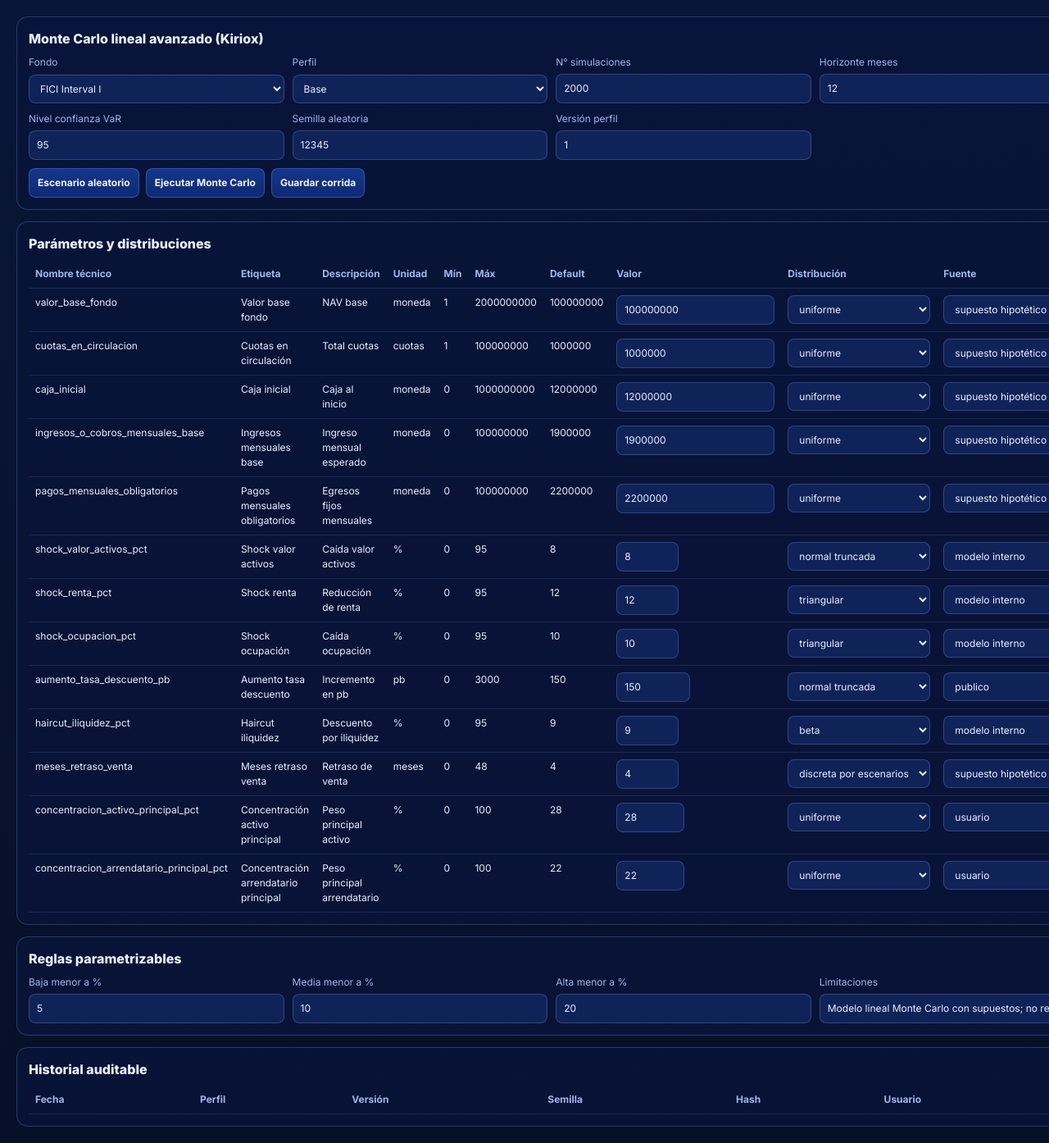
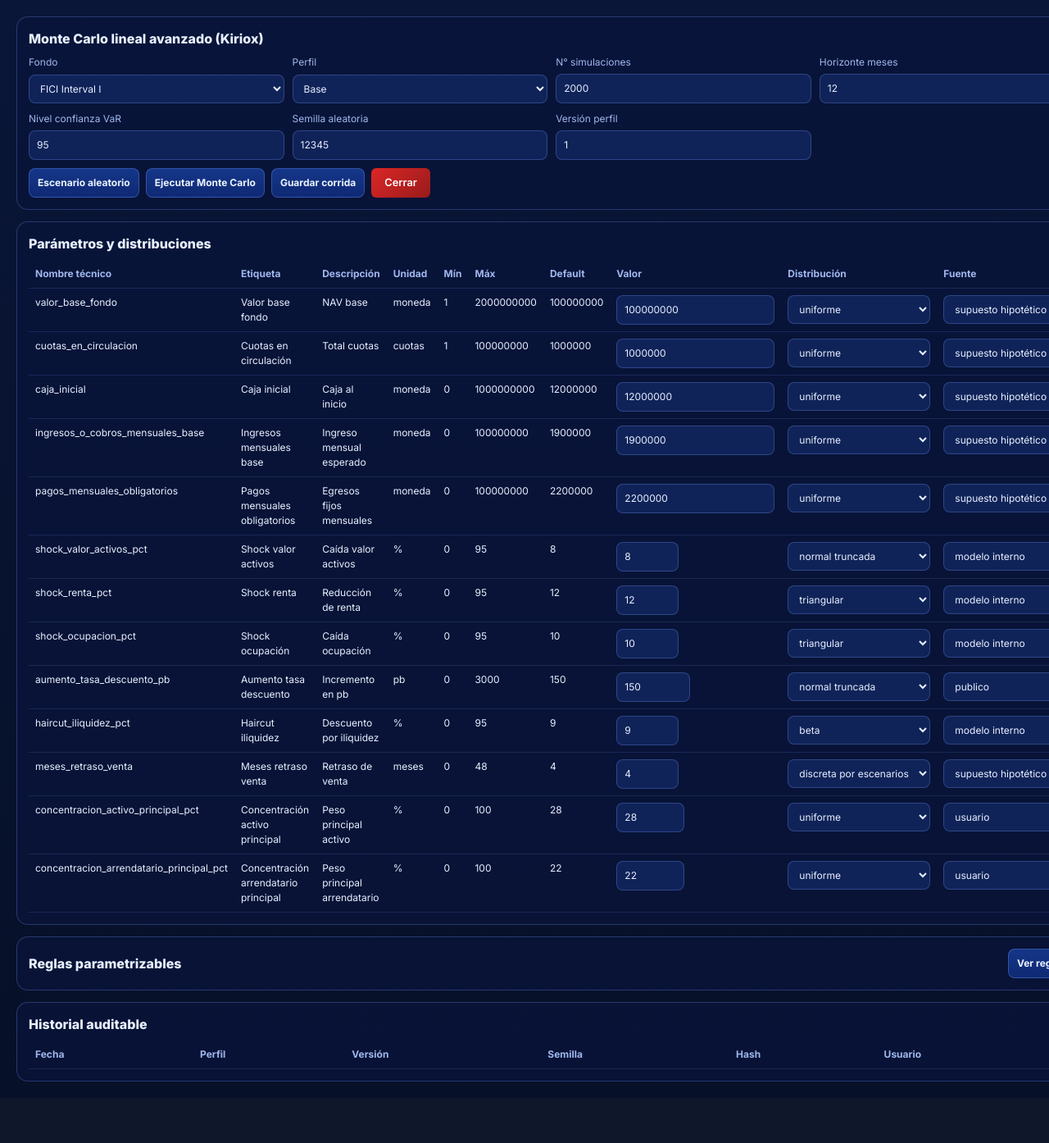
Before and after one commit to deivixadams/Kiriox_module_core, a Next.js app: page /score/simulacion/monte-carlo in a window 1280 px wide. Shown: the whole page at 82% size. After the commit the page ends 1339 px from the top, so only its background shows below. Built offline with nearby package versions, Linux system fonts and the light colour scheme.

Commit message:
Simulacion 3/3

```diff
--- a/src/modules/simulation/ui/pages/MonteCarloSimulationPage.tsx
+++ b/src/modules/simulation/ui/pages/MonteCarloSimulationPage.tsx
@@ -1,6 +1,7 @@
 'use client';
 
-import { useMemo, useState } from 'react';
+import { useEffect, useMemo, useState } from 'react';
+import { useRouter } from 'next/navigation';
 import styles from './MonteCarloSimulationPage.module.css';
 
 type Fund = 'FICI Interval I' | 'FICD Interval I';
@@ -134,6 +135,9 @@ function hashSnapshot(input: object) {
 }
 
 export default function MonteCarloSimulationPage() {
+  const router = useRouter();
+  const [showDistModal, setShowDistModal] = useState(false);
+  const [showRules, setShowRules] = useState(false);
   const [fund, setFund] = useState<Fund>('FICI Interval I');
   const [profile, setProfile] = useState<Profile>('Base');
   const [version, setVersion] = useState(1);
@@ -145,18 +149,18 @@ export default function MonteCarloSimulationPage() {
   const [params, setParams] = useState<Param[]>(ficiParams());
   const [limitations, setLimitations] = useState('Modelo lineal Monte Carlo con supuestos; no reemplaza valoración oficial.');
   const [summary, setSummary] = useState<Record<string, unknown> | null>(null);
-  const [runs, setRuns] = useState<Array<Record<string, unknown>>>(() => {
-    if (typeof window === 'undefined') return [];
-    const raw = localStorage.getItem('kiriox_mc_linear_v1');
-    if (!raw) return [];
-    try {
-      return JSON.parse(raw).runs ?? [];
-    } catch {
-      return [];
-    }
-  });
+  const [runs, setRuns] = useState<Array<Record<string, unknown>>>([]);
   const [runError, setRunError] = useState<string | null>(null);
   const [lastRunAt, setLastRunAt] = useState<string | null>(null);
+
+  useEffect(() => {
+    const raw = localStorage.getItem('kiriox_mc_linear_v1');
+    if (!raw) return;
+    try {
+      const stored = JSON.parse(raw).runs;
+      if (Array.isArray(stored)) setRuns(stored);
+    } catch { /* ignore */ }
+  }, []);
 
   function applyProfile(next: Profile) {
     setProfile(next);
@@ -365,28 +369,42 @@ export default function MonteCarloSimulationPage() {
             <button className={styles.btn} type="button" onClick={randomizeVisibleScenario}>Escenario aleatorio</button>
             <button className={styles.btn} type="button" onClick={runSimulation}>Ejecutar Monte Carlo</button>
             <button className={styles.btn} type="button" onClick={saveRun}>Guardar corrida</button>
+            {summary && (
+              <button className={styles.btn} type="button" onClick={() => setShowDistModal(true)}>Ver distribuciones</button>
+            )}
+            <button
+              type="button"
+              onClick={() => router.push('/gestion/dashboard_simulaciones')}
+              style={{
+                background: 'linear-gradient(135deg, #dc2626, #991b1b)',
+                color: '#fff',
+                border: 'none',
+                borderRadius: 6,
+                padding: '0.4rem 1rem',
+                fontSize: '0.8rem',
+                fontWeight: 600,
+                cursor: 'pointer',
+              }}
+            >
+              Cerrar
+            </button>
           </div>
           {lastRunAt && <div style={{ marginTop: 8, fontSize: 12, color: '#9fb7ec' }}>Última ejecución: {lastRunAt}</div>}
           {runError && <div style={{ marginTop: 8, fontSize: 12, color: '#fca5a5' }}>Error en ejecución: {runError}</div>}
         </section>
 
         {summary && (
-          <>
           <section className={styles.card}>
             <h2 className={styles.title}>Resultados estadísticos</h2>
             <div className={styles.kpi}>
               {Object.entries(summary).slice(0, 18).map(([k, v]) => (
-                  <div key={k} className={styles.kpiBox}><div className={styles.kpiLabel}>{k}</div><div className={styles.kpiValue}>{Array.isArray(v) ? v.join(', ') : String(typeof v === 'number' ? Number(v).toFixed(4) : v)}</div></div>
+                <div key={k} className={styles.kpiBox}>
+                  <div className={styles.kpiLabel}>{k.replace(/_/g, ' ')}</div>
+                  <div className={styles.kpiValue}>{Array.isArray(v) ? v.join(', ') : typeof v === 'number' ? (Math.abs(v) >= 1000 ? v.toFixed(0).replace(/\B(?=(\d{3})+(?!\d))/g, ',') : v.toFixed(2)) : String(v)}</div>
+                </div>
               ))}
             </div>
           </section>
-            <section className={styles.card}>
-              <h2 className={styles.title}>Distribución usada por parámetro</h2>
-              <div className={styles.tableWrap}>
-                <table className={styles.table}><thead><tr><th>Nombre técnico</th><th>Etiqueta</th><th>Distribución</th><th>Fuente</th></tr></thead><tbody>{distributionRows.map((r) => <tr key={r.nombre_tecnico}><td>{r.nombre_tecnico}</td><td>{r.etiqueta}</td><td>{r.distribucion}</td><td>{r.fuente}</td></tr>)}</tbody></table>
-              </div>
-            </section>
-          </>
         )}
 
         <section className={styles.card}>
@@ -410,13 +428,20 @@ export default function MonteCarloSimulationPage() {
         </section>
 
         <section className={styles.card}>
-          <h2 className={styles.title}>Reglas parametrizables</h2>
+          <div style={{ display: 'flex', alignItems: 'center', justifyContent: 'space-between', marginBottom: showRules ? 12 : 0 }}>
+            <h2 className={styles.title} style={{ margin: 0 }}>Reglas parametrizables</h2>
+            <button className={styles.btn} type="button" onClick={() => setShowRules((v) => !v)}>
+              {showRules ? 'Ocultar' : 'Ver reglas'}
+            </button>
+          </div>
+          {showRules && (
             <div className={styles.row}>
               <label className={styles.field}><span className={styles.label}>Baja menor a %</span><input className={styles.input} type="number" value={rules.lowMax} onChange={(e) => setRules((r) => ({ ...r, lowMax: Number(e.target.value) }))} /></label>
               <label className={styles.field}><span className={styles.label}>Media menor a %</span><input className={styles.input} type="number" value={rules.mediumMax} onChange={(e) => setRules((r) => ({ ...r, mediumMax: Number(e.target.value) }))} /></label>
               <label className={styles.field}><span className={styles.label}>Alta menor a %</span><input className={styles.input} type="number" value={rules.highMax} onChange={(e) => setRules((r) => ({ ...r, highMax: Number(e.target.value) }))} /></label>
               <label className={styles.field}><span className={styles.label}>Limitaciones</span><input className={styles.input} value={limitations} onChange={(e) => setLimitations(e.target.value)} /></label>
             </div>
+          )}
         </section>
 
         <section className={styles.card}>
@@ -425,7 +450,46 @@ export default function MonteCarloSimulationPage() {
             <table className={styles.table}><thead><tr><th>Fecha</th><th>Perfil</th><th>Versión</th><th>Semilla</th><th>Hash</th><th>Usuario</th></tr></thead><tbody>{runs.map((r: any) => <tr key={r.id}><td>{new Date(r.fecha_ejecucion).toLocaleString()}</td><td>{r.profile}</td><td>{r.version_perfil}</td><td>{r.semilla_aleatoria}</td><td>{r.parameter_hash}</td><td>{r.usuario}</td></tr>)}</tbody></table>
           </div>
         </section>
+
       </div>
+
+      {showDistModal && (
+        <div
+          style={{ position: 'fixed', inset: 0, background: 'rgba(0,0,0,0.72)', zIndex: 9999, display: 'flex', alignItems: 'center', justifyContent: 'center', padding: 24 }}
+          onClick={() => setShowDistModal(false)}
+        >
+          <div
+            style={{ background: '#0a1638', border: '1px solid rgba(109,143,235,0.35)', borderRadius: 14, padding: 24, maxWidth: 900, width: '100%', maxHeight: '80vh', overflowY: 'auto' }}
+            onClick={(e) => e.stopPropagation()}
+          >
+            <div style={{ display: 'flex', justifyContent: 'space-between', alignItems: 'center', marginBottom: 14 }}>
+              <h2 style={{ margin: 0, fontSize: 15, fontWeight: 800, color: '#e7f0ff' }}>Distribución usada por parámetro</h2>
+              <button
+                type="button"
+                onClick={() => setShowDistModal(false)}
+                style={{ background: 'linear-gradient(135deg,#dc2626,#991b1b)', color: '#fff', border: 'none', borderRadius: 6, padding: '0.3rem 0.9rem', fontWeight: 700, cursor: 'pointer', fontSize: 12 }}
+              >
+                Cerrar
+              </button>
+            </div>
+            <div style={{ overflowX: 'auto' }}>
+              <table className={styles.table}>
+                <thead><tr><th>Nombre técnico</th><th>Etiqueta</th><th>Distribución</th><th>Fuente</th></tr></thead>
+                <tbody>
+                  {distributionRows.map((r) => (
+                    <tr key={r.nombre_tecnico}>
+                      <td>{r.nombre_tecnico}</td>
+                      <td>{r.etiqueta}</td>
+                      <td>{r.distribucion}</td>
+                      <td>{r.fuente}</td>
+                    </tr>
+                  ))}
+                </tbody>
+              </table>
+            </div>
+          </div>
+        </div>
+      )}
     </main>
   );
 }
```
Lines whose indentation alone changed are shown as unchanged.
